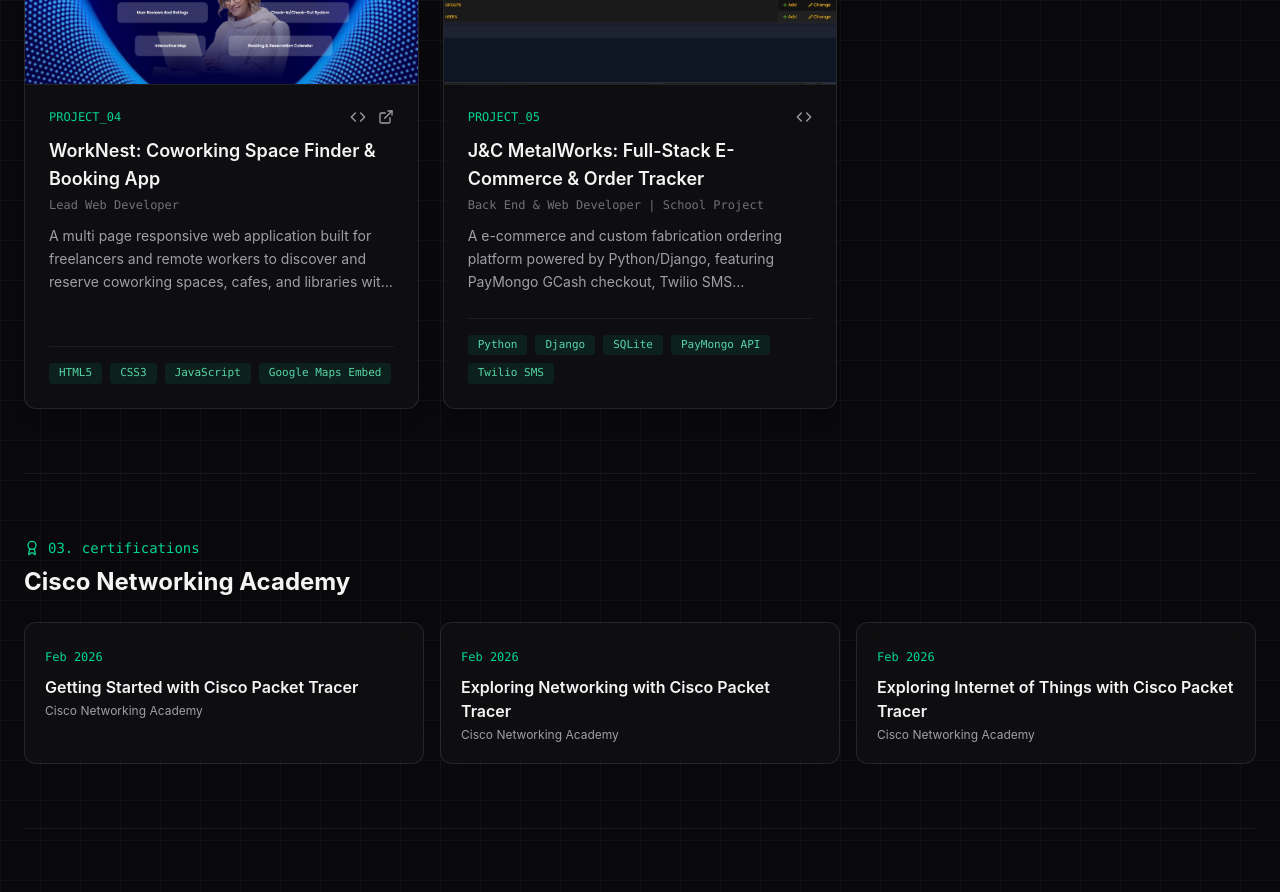
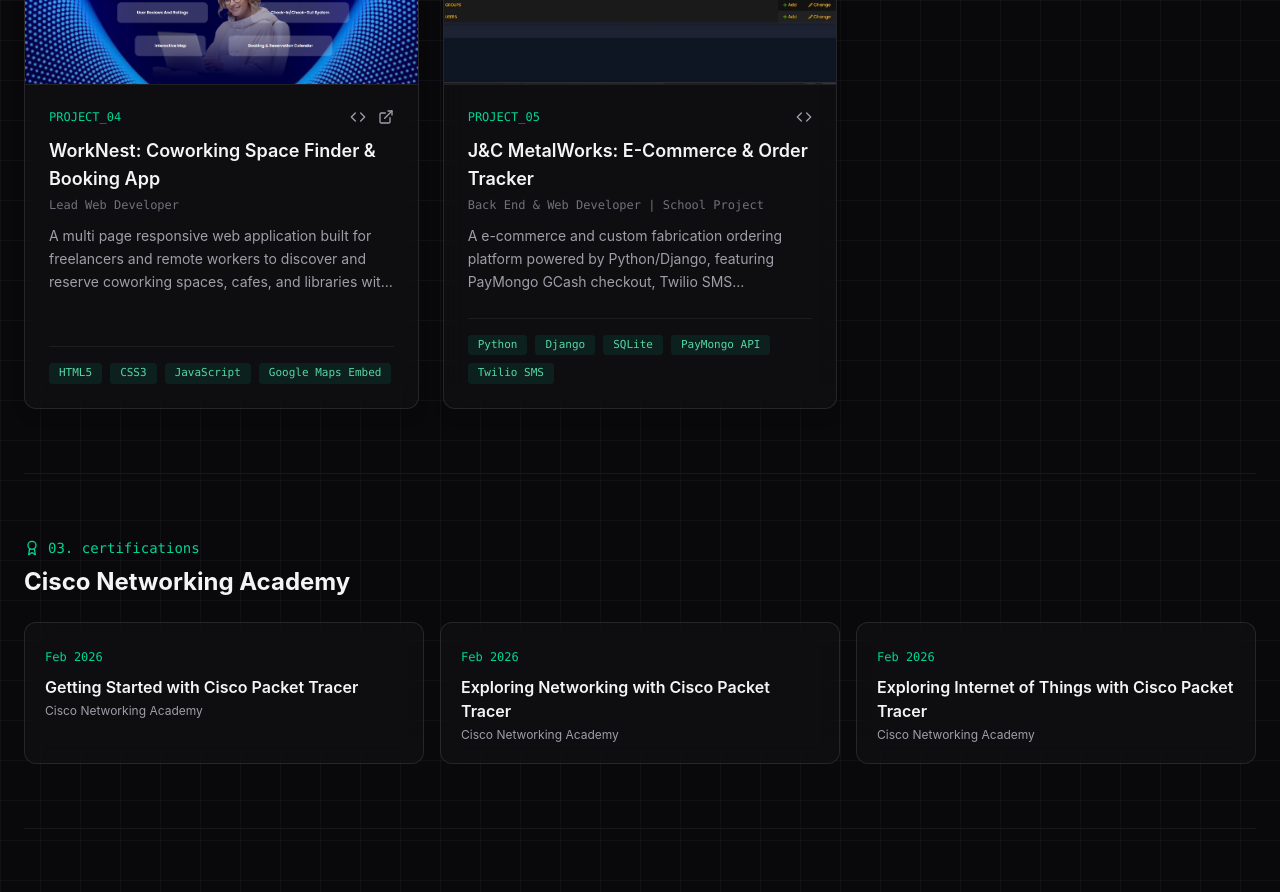
Before and after one commit to win1705/Portfolio-updated-, a React (Vite) app: page / in a window 1280 px wide. Shown: the part 1920-2812 px from the top of the page. Built offline with nearby package versions, Linux system fonts and the light colour scheme.

Commit message:
Update project details

```diff
--- a/src/App.jsx
+++ b/src/App.jsx
@@ -112,7 +112,7 @@ const projects = [
   },
   {
     id: "05",
-    title: "J&C MetalWorks: Full-Stack E-Commerce & Order Tracker",
+    title: "J&C MetalWorks: E-Commerce & Order Tracker",
     role: "Back End & Web Developer | School Project",
     description:
       "A e-commerce and custom fabrication ordering platform powered by Python/Django, featuring PayMongo GCash checkout, Twilio SMS verification, real time order tracking, and a custom Order Management Dashboard.",
```
